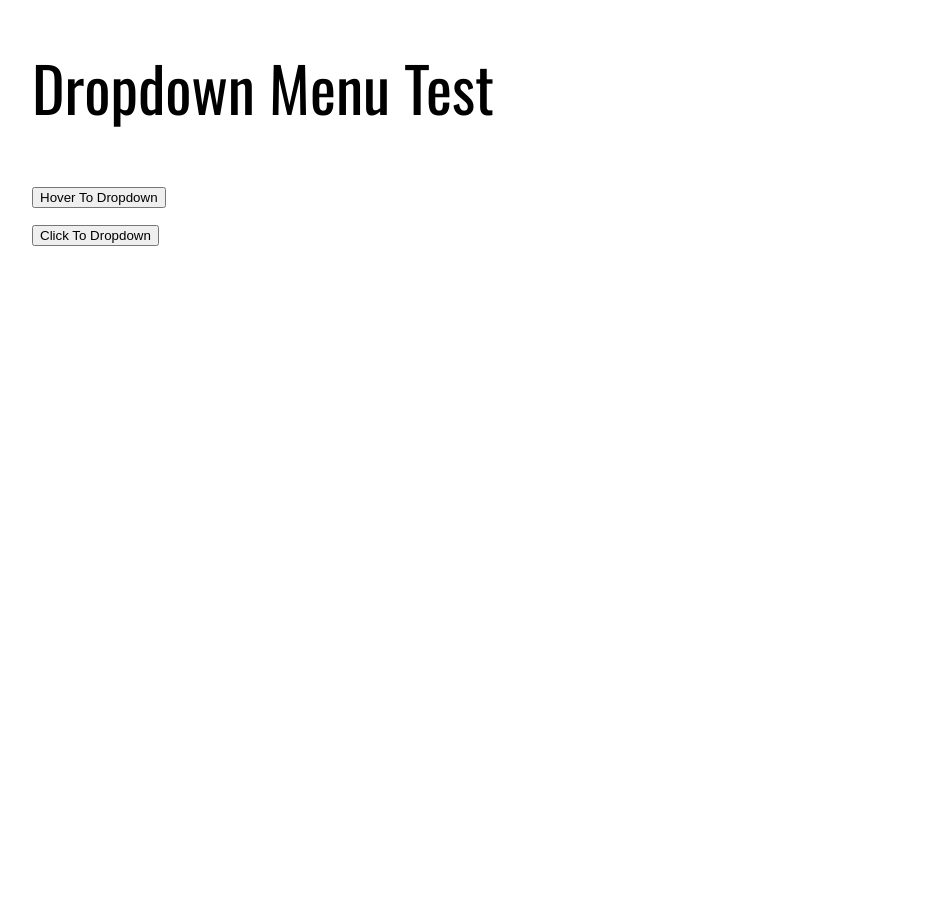
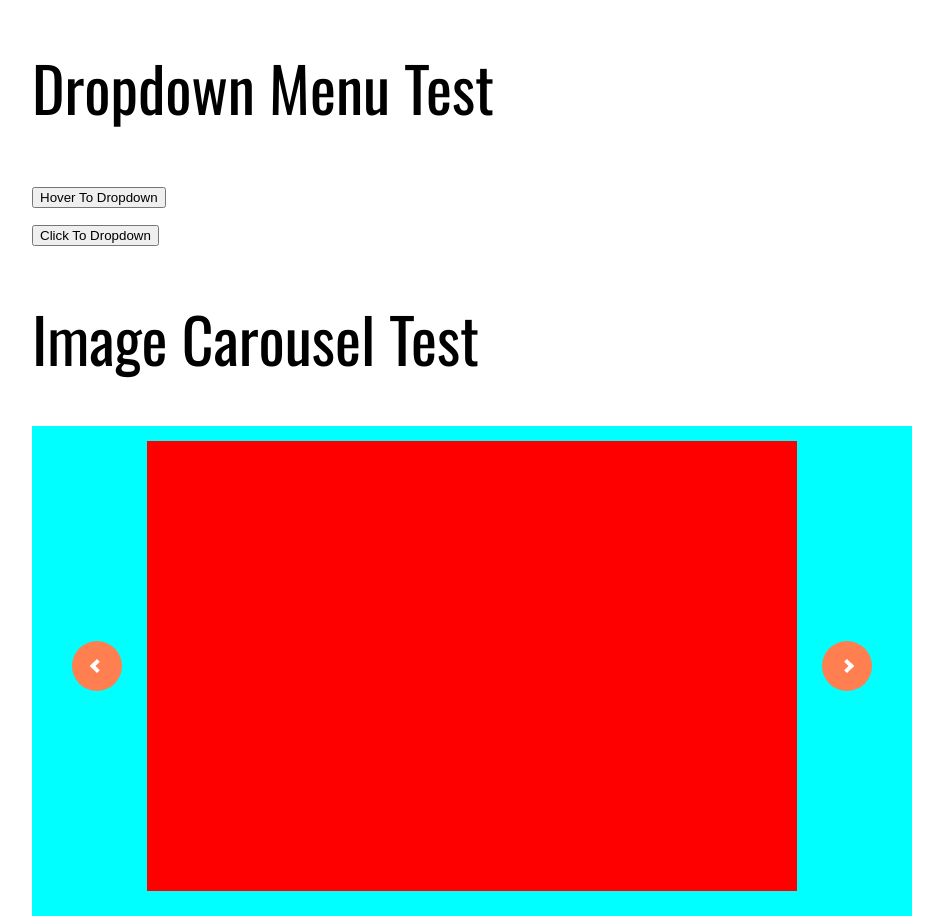
Before and after one commit to abeeto/top-dynamic-ui, a website built with webpack: page src/template.html in a window 1280 px wide. Shown: the whole page, without its empty margins (208-1151 px from the left). Before the commit the page ends 800 px from the top, so only its background shows below. Built offline with nearby package versions, Linux system fonts and the light colour scheme.

Commit message:
Add image carousel html and basic styling for test

```diff
--- a/src/styles.css
+++ b/src/styles.css
@@ -55,3 +55,82 @@ h3,h4,h5,h6 {
 .dropdown-content.visible {
     display: block;
 }
+
+.image-carousel {
+    min-height: 400px;
+    width: 100%;
+    background-color: aqua;
+    padding-inline: clamp(40px, 1rem, 60px);
+    padding-top: 15px;
+    padding-bottom: 25px;
+    display: flex;
+    flex-direction: column;
+}
+.image-container {
+    display: flex;
+    flex: 1 0 auto;
+    align-items: center;
+    flex-direction: row;
+    gap: 1rem;
+}
+.image {
+    flex: 0 0 auto;
+    display: none;
+}
+.image.selected{
+    flex: 1 0 auto;
+    min-height: 450px;
+    display: block;
+}
+
+.red {
+    background-color: red;
+}
+.blue {
+    background-color: blue;
+}
+.green {
+    background-color: green;
+}
+.orange {
+    background-color: orange;
+}
+.image-control-left, .image-control-right {
+    width: 50px;
+    height: 50px;
+    border-radius: 50%;
+    background-color: coral;
+    position:relative;
+}
+.image-control-left::after, .image-control-right::after{
+    content: "";
+    display: block;
+    position: absolute;
+    top: 20px;
+    left: 20px;
+    border-color: white;
+    border-style: solid;
+    background-color: transparent;
+    width: 6px;
+    height: 6px;
+}
+
+.image-control-left::after{
+    border-width: 4px 0 0 4px;
+    transform: rotate(-45deg);
+
+}
+.image-control-right::after{
+    border-width: 4px 4px 0 0px;
+    transform: rotate(45deg);
+}
+
+.image-control-left:hover, .image-control-right:hover {
+    cursor: pointer;
+    background-color: hsl(16, 100%, 60%);
+}
+
+.image-control-left:active, .image-control-right:active {
+    cursor: pointer;
+    background-color: hsl(16, 80%, 51%);
+}
--- a/src/template.html
+++ b/src/template.html
@@ -23,5 +23,16 @@
             <div>Show</div>
         </div>
     </div>
+    <h1>Image Carousel Test</h1>
+    <div class="image-carousel">
+        <div class="image-container">
+            <div class="image-control-left"></div>
+            <div class="image selected red"></div>
+            <div class="image blue"></div>
+            <div class="image green"></div>
+            <div class="image orange"></div>
+            <div class="image-control-right"></div>
+        </div>
+    </div>
 </body>
 </html>
```
